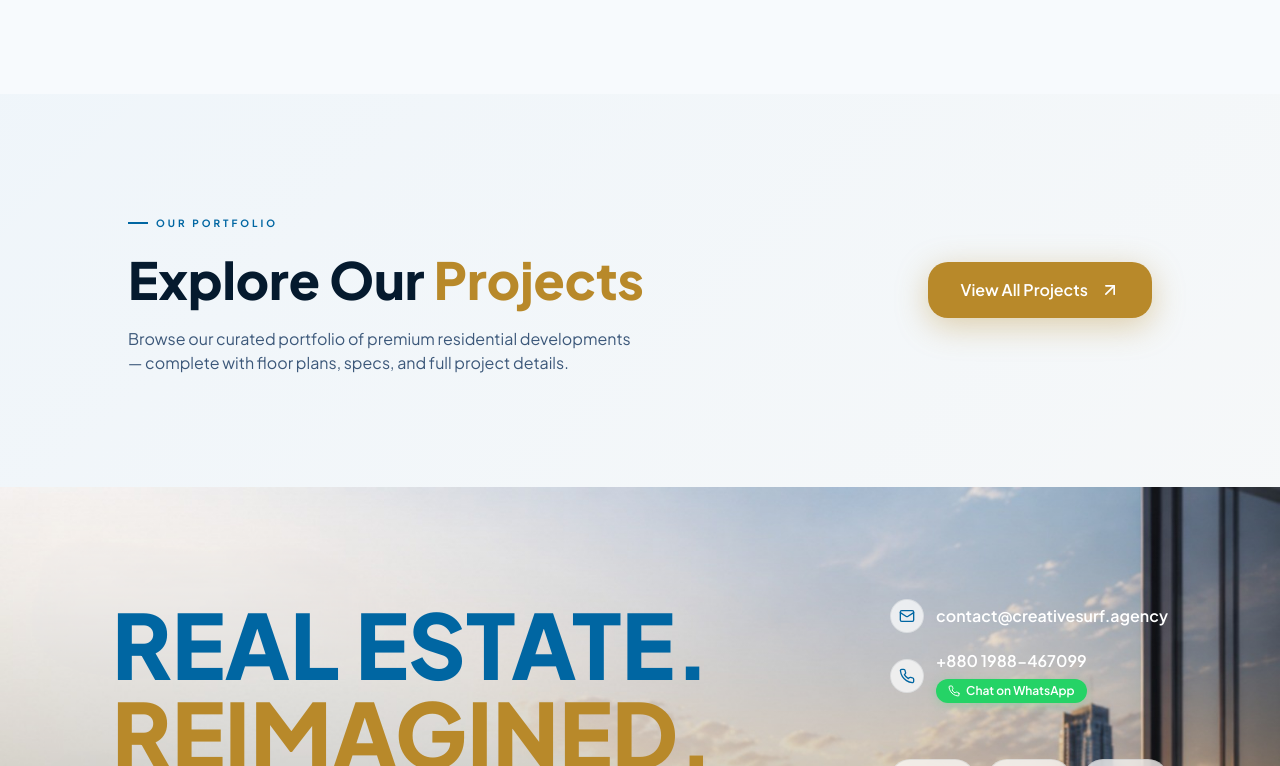
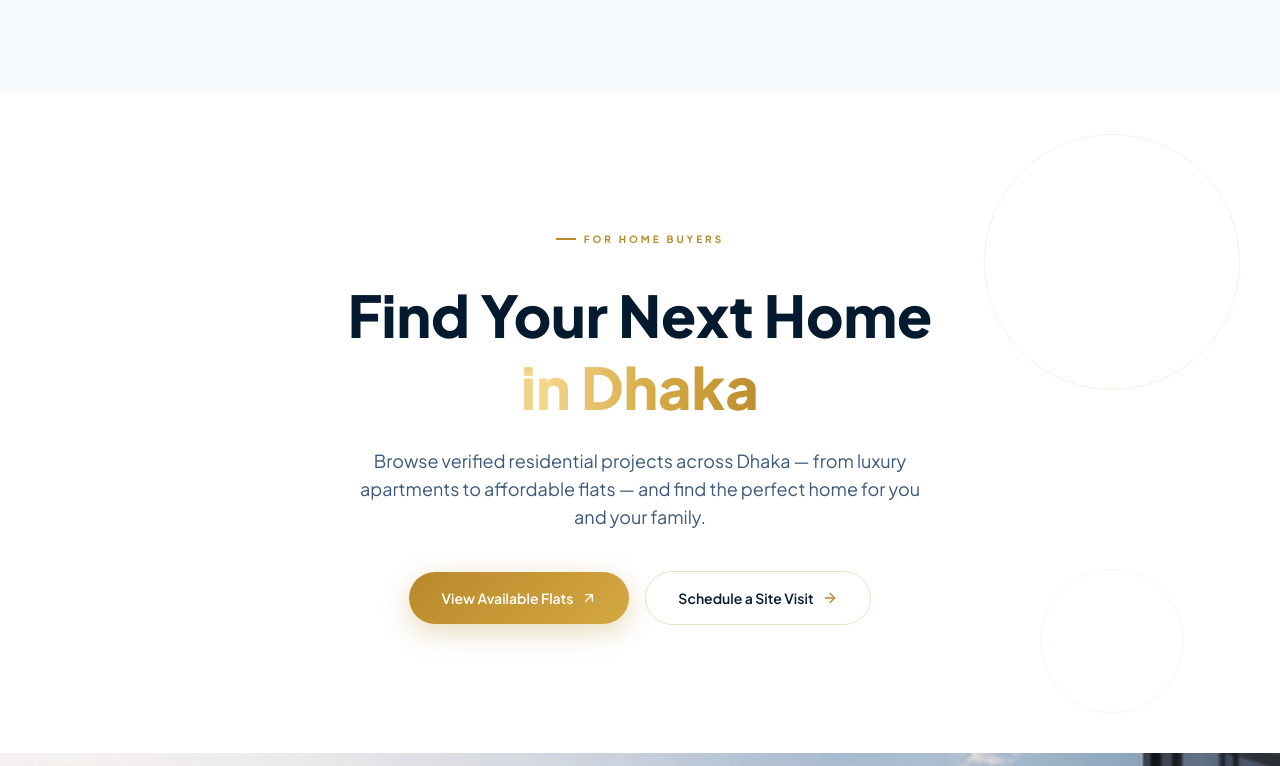
Before and after one commit to rudraprotapchakraborty/creative-surf, a Next.js app: page /real-estate in a window 1280 px wide. Shown: the part 6514-7280 px from the top of the page. Built offline with nearby package versions, Linux system fonts and the light colour scheme.

Commit message:
updated real estate

```diff
--- a/app/real-estate/page.tsx
+++ b/app/real-estate/page.tsx
@@ -710,43 +710,63 @@ export default function RealEstatePage() {
 
 
       {/* ════════════════════════════════════════
-          PROJECTS CTA
+          BUYERS CTA — find your next home
       ════════════════════════════════════════ */}
-      <section className="relative py-20 sm:py-28 px-6 sm:px-10 lg:px-20 xl:px-28 overflow-hidden">
-        <div className="absolute inset-0 pointer-events-none">
-          <div className="absolute inset-0" style={{ background: `linear-gradient(135deg, ${B}08 0%, ${G}05 100%)` }} />
-        </div>
-        <div className="relative z-10 max-w-5xl mx-auto">
-          <motion.div
+      <section className="relative py-24 sm:py-32 overflow-hidden bg-flow-surface">
+        <div className="absolute inset-0" style={{ background: `linear-gradient(135deg, var(--flow-surface) 0%, ${G}08 50%, var(--flow-surface) 100%)` }} />
+
+        {/* decorative rings */}
+        <div className="absolute top-10 right-10 w-64 h-64 rounded-full pointer-events-none hidden lg:block" style={{ border: `1px solid ${G}20` }} />
+        <div className="absolute bottom-10 right-24 w-36 h-36 rounded-full pointer-events-none hidden lg:block" style={{ border: `1px solid ${G}15` }} />
+
+        <div className="relative z-10 max-w-3xl mx-auto px-6 sm:px-10 text-center">
+          <Tag label="For Home Buyers" />
+
+          <motion.h2
             initial={{ opacity: 0, y: 30 }}
             whileInView={{ opacity: 1, y: 0 }}
             viewport={{ once: true }}
             transition={{ duration: 0.8, ease: EASE }}
-            className="flex flex-col lg:flex-row lg:items-center justify-between gap-10"
+            className="font-black leading-tight mb-6"
+            style={{ fontSize: "clamp(2rem,4.5vw,4rem)", color: "rgb(var(--flow-text))" }}
           >
-            <div>
-              <span className="inline-flex items-center gap-2 mb-4">
-                <span className="w-5 h-[2px]" style={{ background: B }} />
-                <span className="text-[10px] font-bold uppercase tracking-[0.3em]" style={{ color: B }}>Our Portfolio</span>
-              </span>
-              <h2 className="font-black leading-tight mb-4" style={{ fontFamily: "var(--font-re)", fontSize: "clamp(2rem, 4vw, 3.5rem)", color: "rgb(var(--flow-text))" }}>
-                Explore Our <span style={{ color: G }}>Projects</span>
-              </h2>
-              <p className="max-w-lg text-sm sm:text-base leading-relaxed" style={{ color: "rgb(var(--flow-text-soft))" }}>
-                Browse our curated portfolio of premium residential developments — complete with floor plans, specs, and full project details.
-              </p>
-            </div>
+            Find Your Next Home<br />
+            <span className="shimmer-gold">in Dhaka</span>
+          </motion.h2>
 
-            <div className="shrink-0">
-              <Link
-                href="/real-estate/projects"
-                className="group inline-flex items-center gap-3 px-8 py-4 rounded-2xl text-base font-semibold text-white transition-all"
-                style={{ background: G, boxShadow: `0 8px 32px ${G}60` }}
-              >
-                View All Projects
-                <ArrowUpRight className="w-5 h-5 group-hover:translate-x-0.5 group-hover:-translate-y-0.5 transition-transform" />
-              </Link>
-            </div>
+          <motion.p
+            initial={{ opacity: 0, y: 20 }}
+            whileInView={{ opacity: 1, y: 0 }}
+            viewport={{ once: true }}
+            transition={{ duration: 0.8, ease: EASE, delay: 0.15 }}
+            className="text-flow-textSoft text-base sm:text-lg leading-relaxed mb-10 max-w-xl mx-auto"
+          >
+            Browse verified residential projects across Dhaka — from luxury apartments to affordable flats — and find the perfect home for you and your family.
+          </motion.p>
+
+          <motion.div
+            initial={{ opacity: 0, y: 20 }}
+            whileInView={{ opacity: 1, y: 0 }}
+            viewport={{ once: true }}
+            transition={{ duration: 0.8, ease: EASE, delay: 0.3 }}
+            className="flex flex-wrap items-center justify-center gap-4"
+          >
+            <Link
+              href="/real-estate/projects"
+              className="group inline-flex items-center gap-2 px-8 py-4 rounded-full font-semibold text-sm text-white"
+              style={{ background: `linear-gradient(135deg,${G},${GL})`, boxShadow: `0 8px 28px ${G}50` }}
+            >
+              View Available Flats
+              <ArrowUpRight className="w-4 h-4 group-hover:translate-x-0.5 group-hover:-translate-y-0.5 transition-transform" />
+            </Link>
+            <Link
+              href="/contact"
+              className="group inline-flex items-center gap-2 px-8 py-4 rounded-full font-semibold text-sm text-flow-text border transition-colors duration-300 hover:bg-flow-card"
+              style={{ borderColor: `${G}45` }}
+            >
+              Schedule a Site Visit
+              <ArrowRight className="w-4 h-4 group-hover:translate-x-1 transition-transform" style={{ color: G }} />
+            </Link>
           </motion.div>
         </div>
       </section>
```
